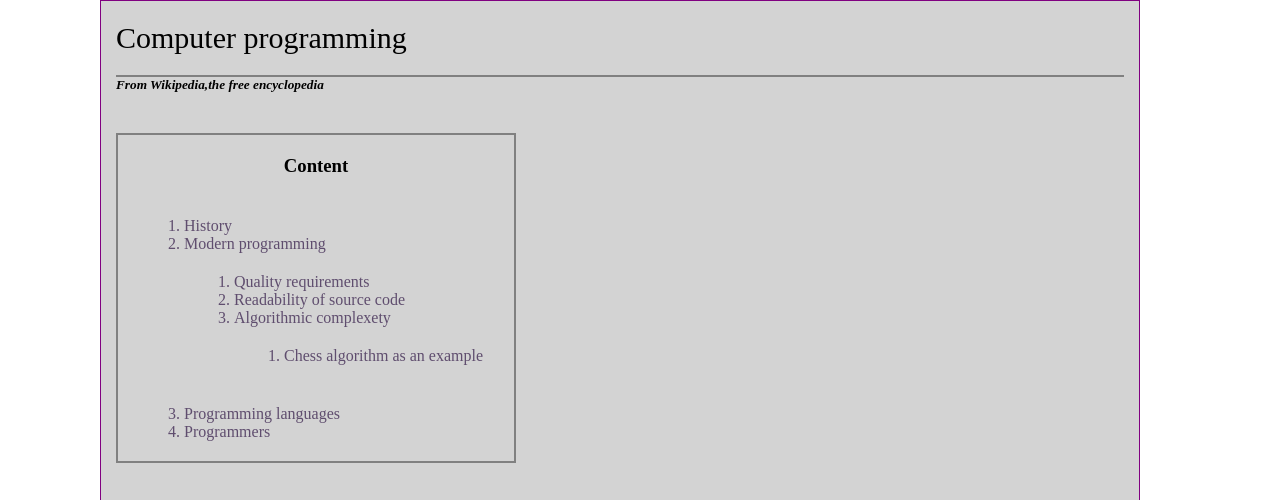
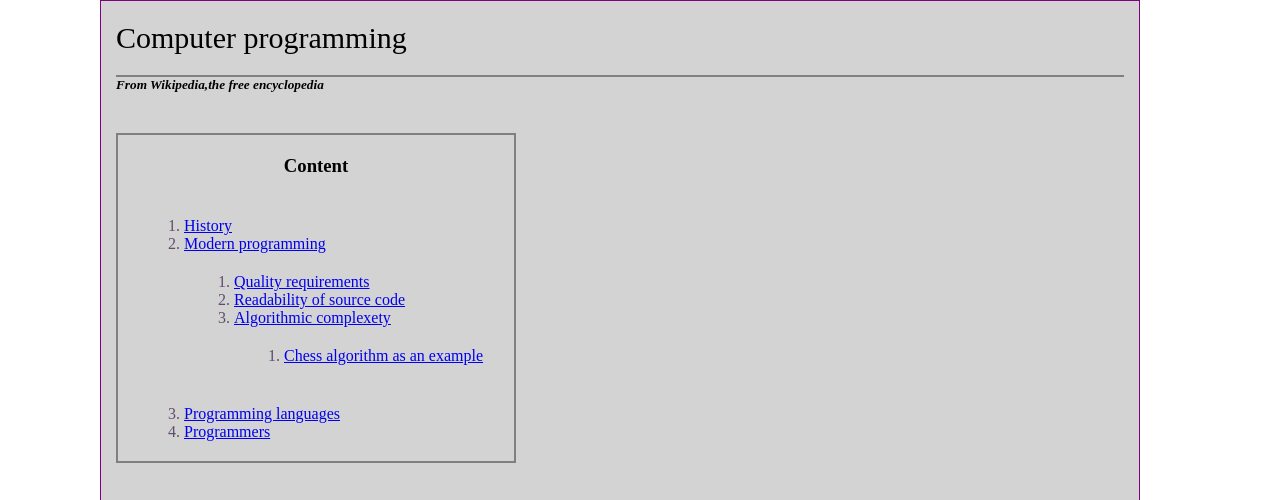
Before and after one commit to Artemkorean/dz_wiki, a plain HTML site: page index.html in a window 1280 px wide. Shown: the top 500 px of the page. Drawn offline with Linux system fonts and the light colour scheme.

Commit message:
all done

```diff
--- a/index.html
+++ b/index.html
@@ -16,24 +16,24 @@
         <div class="linklist">
             <h3>Content</h3>
             <ol>
-                <li>History</li>
-                <li>Modern programming
+                <li><a href="#history">History</a></li>
+                <li><a href="#mp">Modern programming</a>
                     <ol class="innerlist">
-                        <li>Quality requirements</li>
-                        <li>Readability of source code</li>
-                        <li>Algorithmic complexety
+                        <li ><a href="#qr">Quality requirements</a></li>
+                        <li><a href="#ros">Readability of source code</a></li>
+                        <li><a href="#ac">Algorithmic complexety</a>
                             <ol class="secondlist">
-                                <li>Chess algorithm as an example</li>
+                                <li><a href="#cae">Chess algorithm as an example</a></li>
                             </ol>
                         </li>
                     </ol>
                 </li>
-                <li>Programming languages</li>
-                <li>Programmers</li>
+                <li><a href="#pl">Programming languages</a></li>
+                <li><a href="#programmers">Programmers</a></li>
             </ol>
         </div>
 
-        <h1 class="heading">History</h1>
+        <h1 class="heading" id="history">History</h1>
             <h4>Programmable devices have existed for centuries. As early as the 9th century, a programmable music sequencer was invented by the Persian Banu Musa brothers, who described an automated mechanical flute player in the Book of Ingenious Devices. In 1206, the Arab engineer Al-Jazari invented a programmable drum machine where a musical mechanical automaton could be made to play different rhythms and drum patterns, via pegs and cams. In 1801, the Jacquard loom could produce entirely different weaves by changing the "program" – a series of pasteboard cards with holes punched in them.
 
                 Code-breaking algorithms have also existed for centuries. In the 9th century, the Arab mathematician Al-Kindi described a cryptographic algorithm for deciphering encrypted code, in A Manuscript on Deciphering Cryptographic Messages. He gave the first description of cryptanalysis by frequency analysis, the earliest code-breaking algorithm.
@@ -47,8 +47,8 @@
 
 
         <div>
-        <h1 class="heading">Modern Programming</h1>
-        <h2>Quality Requirements</h2>
+        <h1 class="heading" id="mp">Modern Programming</h1>
+        <h2 id="qr">Quality Requirements</h2>
             <ul>
                 <li>Reliability: how often the results of a program are correct. This depends on conceptual correctness of algorithms and minimization of programming mistakes, such as mistakes in resource management (e.g., buffer overflows and race conditions) and logic errors (such as division by zero or off-by-one errors).
                 </li>
@@ -63,7 +63,7 @@
                 <li>Efficiency/performance: Measure of system resources a program consumes (processor time, memory space, slow devices such as disks, network bandwidth and to some extent even user interaction): the less, the better. This also includes careful management of resources, for example cleaning up temporary files and eliminating memory leaks. This is often discussed under the shadow of a chosen programming language. Although the language certainly affects performance, even slower languages, such as Python, can execute programs instantly from a human perspective. Speed, resource usage, and performance are important for programs that bottleneck the system, but efficient use of programmer time is also important and is related to cost: more hardware may be cheaper.
                 </li>
             </ul>
-            <h2>Readability of source code</h2>
+            <h2 id="ros">Readability of source code</h2>
             <h4>In computer programming, readability refers to the ease with which a human reader can comprehend the purpose, control flow, and operation of source code. It affects the aspects of quality above, including portability, usability and most importantly maintainability.
 
                 Readability is important because programmers spend the majority of their time reading, trying to understand, reusing, and modifying existing source code, rather than writing new source code. Unreadable code often leads to bugs, inefficiencies, and duplicated code. A study found that a few simple readability transformations made code shorter and drastically reduced the time to understand it.[21]
@@ -71,21 +71,21 @@
                 Following a consistent programming style often helps readability. However, readability is more than just programming style. Many factors, having little or nothing to do with the ability of the computer to efficiently compile and execute the code, contribute to readability.[22] Some of these factors include:
             </h4>
 
-            <h2>Algorithmic complexety</h2>
+            <h2 id="ac">Algorithmic complexety</h2>
             <h4>The academic field and the engineering practice of computer programming are both largely concerned with discovering and implementing the most efficient algorithms for a given class of problems. For this purpose, algorithms are classified into orders using the so-called Big O notation, which expresses resource use, such as execution time or memory consumption, in terms of the size of an input. Expert programmers are familiar with a variety of well-established algorithms and their respective complexities and use this knowledge to choose algorithms that are best suited to the circumstances.
             </h4>
 
-            <h2>Chess algorithm as an example</h2>
+            <h2 id="cae">Chess algorithm as an example</h2>
             <h4>Lorem ipsum dolor sit amet consectetur adipisicing elit. Aperiam esse natus accusantium corrupti illum voluptates, at tempore quo cum dolorem sint nihil eos enim similique quisquam debitis possimus magnam ullam.
             </h4>
         </div>
 
-        <h1 class="heading">Programming languages</h1>
+        <h1 class="heading" id="pl">Programming languages</h1>
         <h4>Different programming languages support different styles of programming (called programming paradigms). The choice of language used is subject to many considerations, such as company policy, suitability to task, availability of third-party packages, or individual preference. Ideally, the programming language best suited for the task at hand will be selected. Trade-offs from this ideal involve finding enough programmers who know the language to build a team, the availability of compilers for that language, and the efficiency with which programs written in a given language execute. Languages form an approximate spectrum from "low-level" to "high-level"; "low-level" languages are typically more machine-oriented and faster to execute, whereas "high-level" languages are more abstract and easier to use but execute less quickly. It is usually easier to code in "high-level" languages than in "low-level" ones. Programming languages are essential for software development. They are the building blocks for all software, from the simplest applications to the most sophisticated ones.
         </h4>
 
         <div>
-            <h1 class="heading">Programmers</h1>
+            <h1 class="heading" id="programmers">Programmers</h1>
 
             <h4>Computer programmers are those who write computer software. Their jobs usually involve:</h4>
 
```
